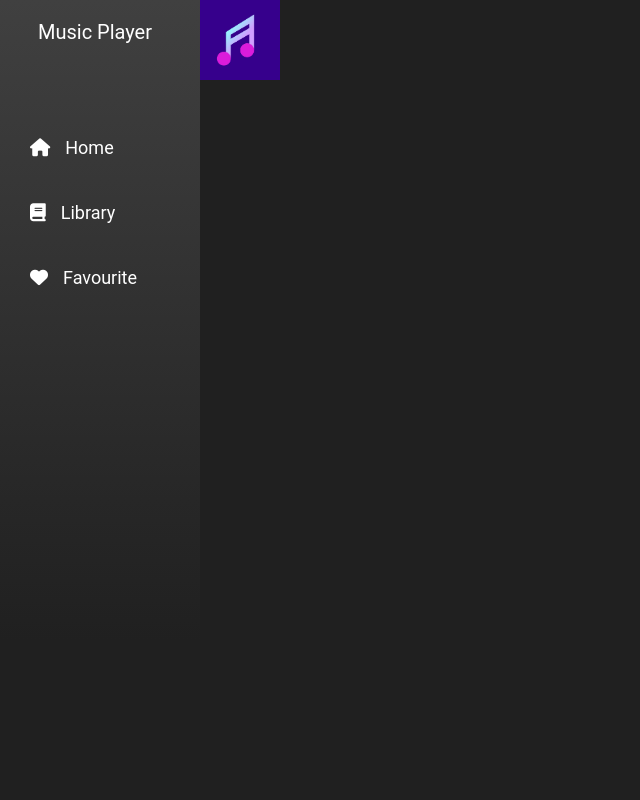
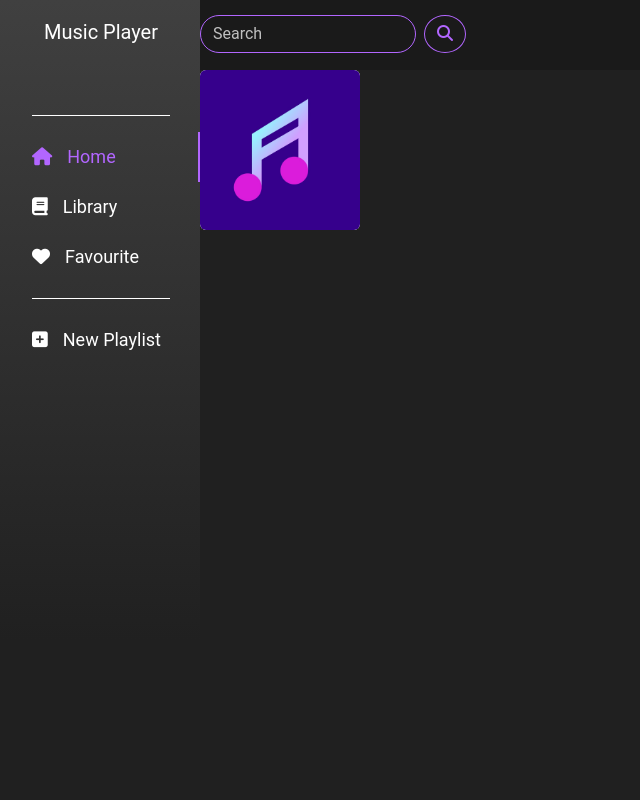
Before and after one commit to Proxima11/project_Tekweb, a PHP site: page /homepagefix.php in a window 1280 px wide. Shown: the whole page, without its empty margins (0-640 px from the left). Run offline with PHP 8.4, Linux system fonts and the light colour scheme; some libraries are stand-ins or nearby versions.

Commit message:
homepage update

```diff
--- a/homepagefix.php
+++ b/homepagefix.php
@@ -4,8 +4,10 @@
 	<meta charset="utf-8">
 	<meta name="viewport" content="width=device-width, initial-scale=1">
 	<title></title>
+	<link rel="stylesheet" type="text/css" href="bootstrap-5.2.0/css/bootstrap.css">
 	<script src="https://cdn.jsdelivr.net/npm/@popperjs/core@2.11.6/dist/umd/popper.min.js" integrity="sha384-oBqDVmMz9ATKxIep9tiCxS/Z9fNfEXiDAYTujMAeBAsjFuCZSmKbSSUnQlmh/jp3" crossorigin="anonymous"></script>
 	<script src="https://cdn.jsdelivr.net/npm/bootstrap@5.2.3/dist/js/bootstrap.min.js" integrity="sha384-cuYeSxntonz0PPNlHhBs68uyIAVpIIOZZ5JqeqvYYIcEL727kskC66kF92t6Xl2V" crossorigin="anonymous"></script>
+
 	<link rel="stylesheet" href="https://use.fontawesome.com/releases/v5.8.1/css/all.css" integrity="sha384-50oBUHEmvpQ+1lW4y57PTFmhCaXp0ML5d60M1M7uH2+nqUivzIebhndOJK28anvf" crossorigin="anonymous">
 	<script src="jquery-3.6.1.js" type="text/javascript"></script>
 	<script src="https://kit.fontawesome.com/8111334eea.js" crossorigin="anonymous"></script>
@@ -35,23 +37,23 @@
 			line-height: 65px;
 			user-select: none;
 			margin-bottom: 50px;
-			padding-right: 10px;
+			padding-right: 30px;
 		}
 
 		.sidebar ul.menu a{
 			display: block;
 			height: 100%;
 			width: 100%;
-			line-height: 65px;
+			line-height: 50px;
 			font-size: 18px;
 			color: white;
 			box-sizing: border-box;
 			transition: .5s;
 			text-decoration: none;
-			padding-left: 30px;
+			padding-left: 0px;
 		}
 		ul.menu li:hover a{
-			padding-left: 40px;
+			padding-left: 10px;
 			text-decoration: none;
 			border-right: 2px solid white;
 		}
@@ -61,7 +63,8 @@
 		}
 
 		ul.menu li a.active{
-			color: purple;
+			color: #B266FF;
+			border-right: 2px solid #B266FF;
 		}
 		section{
 			background-color: #202020;
@@ -70,8 +73,8 @@
 			margin-left: 200px;
 		}
 		.card {
-			height: 5rem;
-			width: 5rem;
+			height: 10rem;
+			width: 10rem;
 			overflow: hidden;
 			position: relative;
 			cursor: pointer;
@@ -101,6 +104,48 @@
 			opacity: 0;
 			transition: 0.5s ease;
 		}
+
+		.top_bar{
+			height: 70px;
+			background-color: rgba(0, 0, 0, 0.2);
+		}
+		section .top_bar .d-flex #search{
+			margin-left:0 auto;
+			margin-right:0 auto;
+			margin-top: 15px;
+			margin-bottom: 15px;
+			border-radius: 50%;
+			color: #B266FF;
+			background-color: transparent;
+			border-color: #B266FF;
+			transition: .4s;
+		}
+		section .top_bar .d-flex #search:hover{
+			border-radius: 50%;
+			color: #FFFFFF;
+			background-color: #B266FF;
+			transition: .4s;
+		}
+		section .top_bar .d-flex input{
+			margin-top: 15px;
+			margin-bottom: 15px;
+			width: 20%;
+			border-radius: 30px;
+			color: white;
+			border-color: #B266FF;
+			background-color: transparent;
+			transition: .4s;
+		}
+		section .top_bar .d-flex input::placeholder{
+			color: #C0C0C0;
+		}
+		section .top_bar .d-flex input:focus{
+			border-radius: 30px;
+			color: black;
+			border-color: #FFFFFF;
+			background-color: #FFFFFF;
+			transition: .4s;
+		}
 	</style>
 </head>
 <body>
@@ -108,12 +153,23 @@
 		<div class="sidebar">
 			<ul class="menu">
 				<header>Music Player</header>
-				<li><a href="homepagefix.php"><i class="fa-solid fa-house"></i>Home</a></li>
+				<div class="mb-3"style="border-top: 1px solid white; margin-right: 30px;"></div>
+				<li><a href="homepagefix.php" class="active"><i class="fa-solid fa-house"></i>Home</a></li>
 				<li><a href="#"><i class="fa-solid fa-book"></i>Library</a></li>
 				<li><a href="#"><i class="fa-solid fa-heart"></i>Favourite</a></li>
+				<div class="mt-3 mb-3" style="border-top: 1px solid white; margin-right: 30px;"></div>
+				<li><a href="#"><i class="fa-solid fa-square-plus"></i>New Playlist</a></li>
 			</ul>
 		</div>
 		<section class="view">
+			<div class="top_bar">
+				<div style="align-content: center; align-items: center;">
+					<form class="d-flex" role="search">
+						<input class="form-control me-2" type="search" placeholder="Search" aria-label="Search">
+						<button class="btn btn-outline" type="submit" id="search"><i class="fa-solid fa-magnifying-glass"></i></button>
+					</form>
+				</div>
+			</div>
 			<div class="col-sm-3">
 				<div class="card mb-3 ml-5">
 					<img class="card-img" src="picture/imgSementara.jpg">
--- a/testsidebar1.php
+++ b/testsidebar1.php
@@ -3,8 +3,8 @@
 <head>
     <meta charset="UTF-8">
     <meta http-equiv="X-UA-Compatible" content="IE=edge">
+    <link rel="stylesheet" href="https://stackpath.bootstrapcdn.com/bootstrap/4.5.2/css/bootstrap.min.css">
     <link rel="stylesheet" href="https://cdn.jsdelivr.net/npm/bootstrap@5.2.3/dist/js/bootstrap.bundle.min.js">
-    <link rel="stylesheet" href="https://stackpath.bootstrapcdn.com/bootstrap/4.5.2/css/bootstrap.min.css">
     <meta name="viewport" content="width=device-width, initial-scale=1.0">
     <link rel="stylesheet" href="https://use.fontawesome.com/releases/v5.8.1/css/all.css" integrity="sha384-50oBUHEmvpQ+1lW4y57PTFmhCaXp0ML5d60M1M7uH2+nqUivzIebhndOJK28anvf" crossorigin="anonymous">
     <script src="https://kit.fontawesome.com/8111334eea.js" crossorigin="anonymous"></script>
```
Also changed, not shown: DEFAULT.php (deleted, +0 -11 lines).
